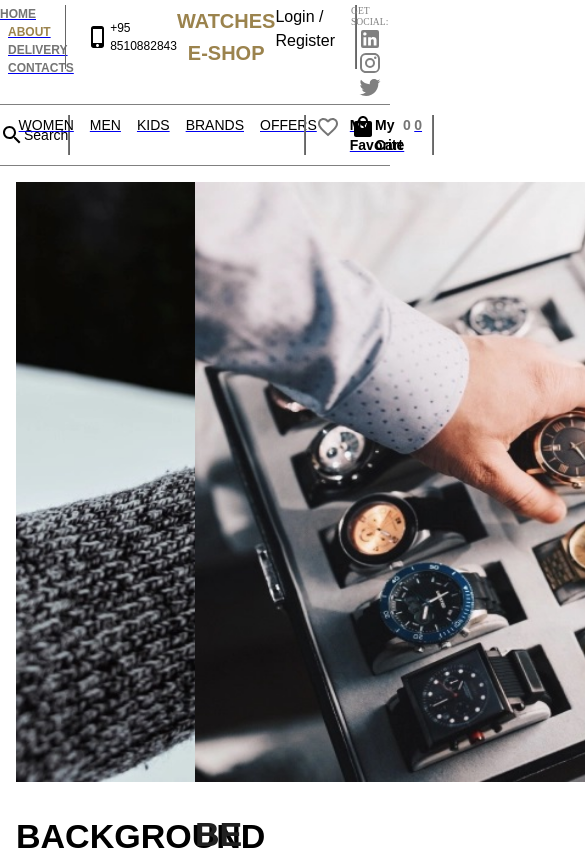
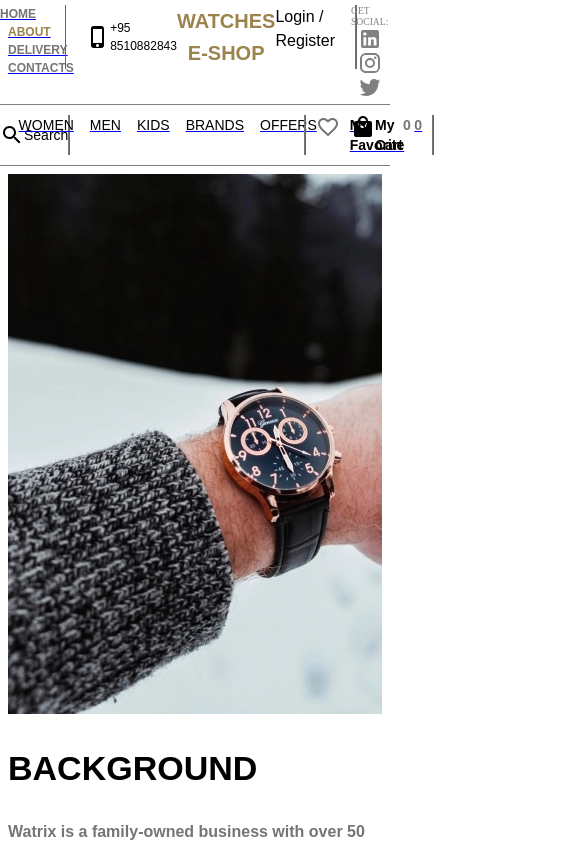
Before and after one commit to sanil011/watch-store, a Next.js app: page /about in a window 390 px wide. Shown: the top 850 px of the page, 585 px wide, since content can reach past the window. Built offline with nearby package versions, Linux system fonts and the light colour scheme.

Commit message:
all page responsive

```diff
--- a/src/component/header.js
+++ b/src/component/header.js
@@ -55,7 +55,6 @@ const Header = () => {
                         <Grid item
                             sx={{ alignItems: "center", width: `${isTablet ? "30%" : "18%"}` }}
                         >
-
                             <Stack direction="row"
                                 spacing={1}
                                 sx={{ fontWeight: 'medium', flexWrap: "wrap" }}>
@@ -287,7 +286,7 @@ const Header = () => {
                                 side: "right",
                             })
                         )
-                    } sx={{ display: "flex", width: `${isTablet ? "15%" : "10%"}`, justifyContent: "space-evenly" }}>
+                    } sx={{ cursor: "pointer", display: "flex", width: `${isTablet ? "15%" : "10%"}`, justifyContent: "space-evenly" }}>
                         <LocalMallIcon />
                         <Typography variant="body2" fontWeight={600}>
                             My Cart
@@ -330,7 +329,7 @@ const Header = () => {
                                         side: "right",
                                     })
                                 )
-                            } sx={{ display: "flex", justifyContent: "space-around", padding: "4px 0", alignItems: "center", gap: ".5em" }}>
+                            } sx={{ display: "flex", cursor: "pointer", justifyContent: "space-around", padding: "4px 0", alignItems: "center", gap: ".5em" }}>
                                 <LocalMallIcon />
                                 <Typography fontSize={`${isMobile && "12px"}`} variant="body2" fontWeight={600}>
                                     My Cart
--- a/src/component/product.js
+++ b/src/component/product.js
@@ -4,8 +4,8 @@ import FavoriteBorderOutlinedIcon from "@mui/icons-material/FavoriteBorderOutlin
 import { Watches } from "../store/watches";
 import { useState, Fragment } from "react";
 import { filterActions } from "@/store/filterSlice";
+import { useRouter } from 'next/router';
 import { useDispatch, useSelector } from 'react-redux';
-import { useRouter } from 'next/router';
 import { cartActions } from "@/store/cartSlice";
 import { favoriteActions } from "@/store/favoriteSlice";
 import CheckIcon from "@mui/icons-material/Check";
--- a/src/component/sidebar.js
+++ b/src/component/sidebar.js
@@ -42,7 +42,7 @@ const Sidebar = ({ open, close, anchor }) => {
                                     >
                                         <Typography
                                             variant="subtitle2"
-                                            color={router.pathname == "/" ? "primary.main" : (router.pathname === `/${text.toLowerCase()}` ? "primary.main" : "primary.main")}
+                                            color={router.pathname == "/" ? "primary.main" : "grey.main"}
                                             fontSize={12}
                                         >
                                             {text}
--- a/src/pages/about.js
+++ b/src/pages/about.js
@@ -2,14 +2,21 @@ import React from 'react'
 import Image from 'next/image';
 import About1 from "../assets/about-1.jpg";
 import About2 from "../assets/about-2.jpg";
-import { Typography, List, ListItem, ListItemText } from "@mui/material";
+import { Typography, List, Grid, Box, ListItem, ListItemText } from "@mui/material";
 import FiberManualRecordIcon from "@mui/icons-material/FiberManualRecord";
 
 const About = () => {
     return (
-        <div style={{ display: "flex", justifyContent: "space-between", padding: "1em" }}>
-            <div style={{ position: "relative", width: "50%" }}>
-                <Image src={About1} width={700} height={600} alt="about1" />
+        <Grid container p={1} gap={{ xs: 1, sm: 0, md: 0 }} sx={{ justifyContent: "space-between", }}>
+            <Grid item xs={12} sm={12} md={6} flexDirection={"column"} rowGap={5}>
+                <div style={{ overflow: "hidden", paddingRight: "10px", textAlign: "center" }}>
+                    <Image src={About1} sx={{
+                        width: "100%",
+                        height: "100%",
+
+                    }} alt="about1" />
+                </div>
+
                 <Typography py={2} variant='h4' fontWeight={600} lineHeight={2}>
                     BACKGROUND
                 </Typography>
@@ -118,9 +125,14 @@ const About = () => {
                         </ListItemText>
                     </ListItem>
                 </List>
-            </div>
-            <div style={{ position: "relative", width: "50%" }}>
-                <Image src={About2} width={700} height={600} alt="about2" />
+            </Grid>
+            <Grid item xs={12} sm={12} md={6} position={"relative"} >
+                <div style={{ position: "relative", minHeight: "400px", overflow: "hidden", textAlign: "center" }}>
+                    <Image src={About2} sx={{
+                        maxWidth: "100%",
+                        minHeight: "100%",
+                    }} alt="about1" />
+                </div>
                 <Typography variant="h4" py={3.5} color="secondary.main" fontWeight={700}>
                     BE STYLISH!
                 </Typography>
@@ -187,8 +199,8 @@ const About = () => {
                 >
                     lorem@lorem.com
                 </Typography>
-            </div>
-        </div>
+            </Grid>
+        </Grid>
     )
 }
 
```
Also changed, not shown: src/pages/contacts.js (+7 -5 lines), src/pages/delivery.js (+7 -8 lines).
